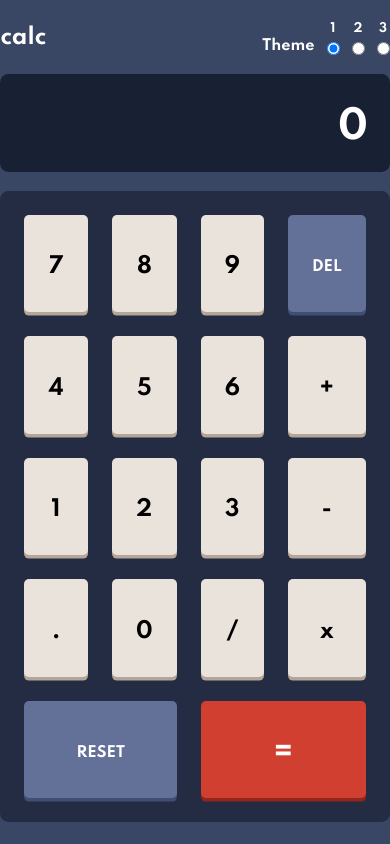
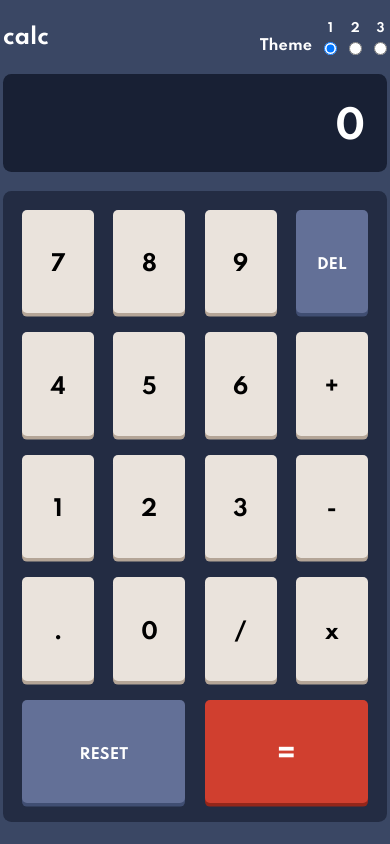
Before and after one commit to wojtalewski/Calculator-App, a React (Create React App) app: page / in a window 390 px wide. Built offline with nearby package versions, Linux system fonts and the light colour scheme.

Commit message:
fixing media queries

```diff
--- a/src/components/Calculator/Calculator.scss
+++ b/src/components/Calculator/Calculator.scss
@@ -21,12 +21,9 @@
 }
 
 .container {
-  max-width: 35rem;
-
   @include respond(phone) {
-    padding: 1.8rem;
+    padding: 1.8rem 0 1.8rem 0;
     height: 100vh;
-    max-width: 100vw;
   }
 
   display: grid;
--- a/src/components/Display/Display.scss
+++ b/src/components/Display/Display.scss
@@ -29,16 +29,16 @@
   overflow: hidden;
   text-align: center;
 
+  &-small {
+    font-size: 1.6rem;
+  }
+
   @include respond(small-phone) {
     font-size: 4.2rem;
   }
 
   @include respond(smallest-phone) {
     font-size: 6.4rem;
-  }
-
-  &-small {
-    font-size: 1.6rem;
   }
 }
 
--- a/src/components/Header/Header.scss
+++ b/src/components/Header/Header.scss
@@ -7,7 +7,7 @@
   }
 
   @include respond(smallest-phone) {
-    font-size: 4.2rem;
+    font-size: 3.2rem;
   }
 
   display: flex;
--- a/src/components/Key/Key.scss
+++ b/src/components/Key/Key.scss
@@ -1,5 +1,5 @@
 .key {
-  width: 100%;
+  width: 6rem;
   font-size: 1.8rem;
   border: none;
   border-radius: 5px;
@@ -15,8 +15,14 @@
 
   transition: all 0.4s;
 
+  @include respond(small-phone) {
+    font-size: 1.8rem;
+    width: 6.8rem;
+  }
+
   @include respond(smallest-phone) {
     font-size: 3.2rem;
+    width: 7.4rem;
   }
 
   &:active {
@@ -34,7 +40,7 @@
       color: $one-text-white;
       box-shadow: 0 0.3rem $one-key-shadow;
 
-      @include respond(smallest-phone) {
+      @include respond(small-phone) {
         font-size: 1.8rem;
       }
     }
@@ -49,7 +55,7 @@
       color: $one-text-white;
       box-shadow: 0 0.3rem $two-key-shadow;
 
-      @include respond(smallest-phone) {
+      @include respond(small-phone) {
         font-size: 1.8rem;
       }
     }
@@ -65,7 +71,7 @@
       color: $one-text-white;
       box-shadow: 0 0.3rem $three-key-shadow;
 
-      @include respond(smallest-phone) {
+      @include respond(small-phone) {
         font-size: 1.8rem;
       }
     }
--- a/src/components/Keyboard/Keyboard.scss
+++ b/src/components/Keyboard/Keyboard.scss
@@ -1,12 +1,12 @@
 .keyboard {
-  padding: 2rem;
+  padding: 1.6rem;
 
   border-radius: 0.7rem;
 
   display: grid;
   grid-template-columns: repeat(4, 1fr);
   grid-template-rows: repeat(5, 1fr);
-  gap: 2rem;
+  gap: 1.6rem;
 
   transition: all 0.4s;
 
--- a/src/components/WideKey/WideKey.scss
+++ b/src/components/WideKey/WideKey.scss
@@ -40,7 +40,7 @@
       color: $one-text-white;
       box-shadow: 0 0.3rem $one-key-shadow;
 
-      @include respond(smallest-phone) {
+      @include respond(small-phone) {
         font-size: 1.8rem;
       }
     }
@@ -61,7 +61,7 @@
       color: $one-text-white;
       box-shadow: 0 0.3rem $two-key-shadow;
 
-      @include respond(smallest-phone) {
+      @include respond(small-phone) {
         font-size: 1.8rem;
       }
     }
@@ -83,7 +83,7 @@
       color: $one-text-white;
       box-shadow: 0 0.3rem $three-key-shadow;
 
-      @include respond(smallest-phone) {
+      @include respond(small-phone) {
         font-size: 1.8rem;
       }
     }
```
